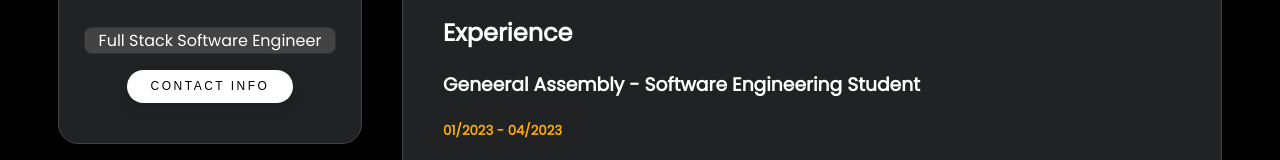
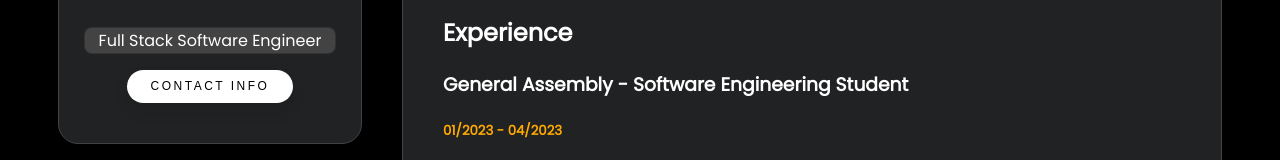
Before and after one commit to joshjumelet/Personal_Portfolio, a React (Create React App) app in the folder client/: page /resume in a window 1280 px wide. Shown: the part 478-638 px from the top of the page. Built offline with nearby package versions, Linux system fonts and the light colour scheme; the HTML template or start-up script is replaced by a standard one; a web font is replaced by a local one.

Commit message:
correct misspellings

```diff
--- a/client/src/components/Resume.js
+++ b/client/src/components/Resume.js
@@ -40,7 +40,7 @@
               <div className="resume-header">
                 <h2>Experience</h2>
               </div>
-              <h3>Geneeral Assembly - Software Engineering Student</h3>
+              <h3>General Assembly - Software Engineering Student</h3>
               <h5 className="date">01/2023 - 04/2023</h5>
               <ul>
                 <li className="resume-list">
```
Also changed, not shown: client/src/App.css (line endings or trailing spaces), 2 other files (tests, documents, lock files or other folders).
